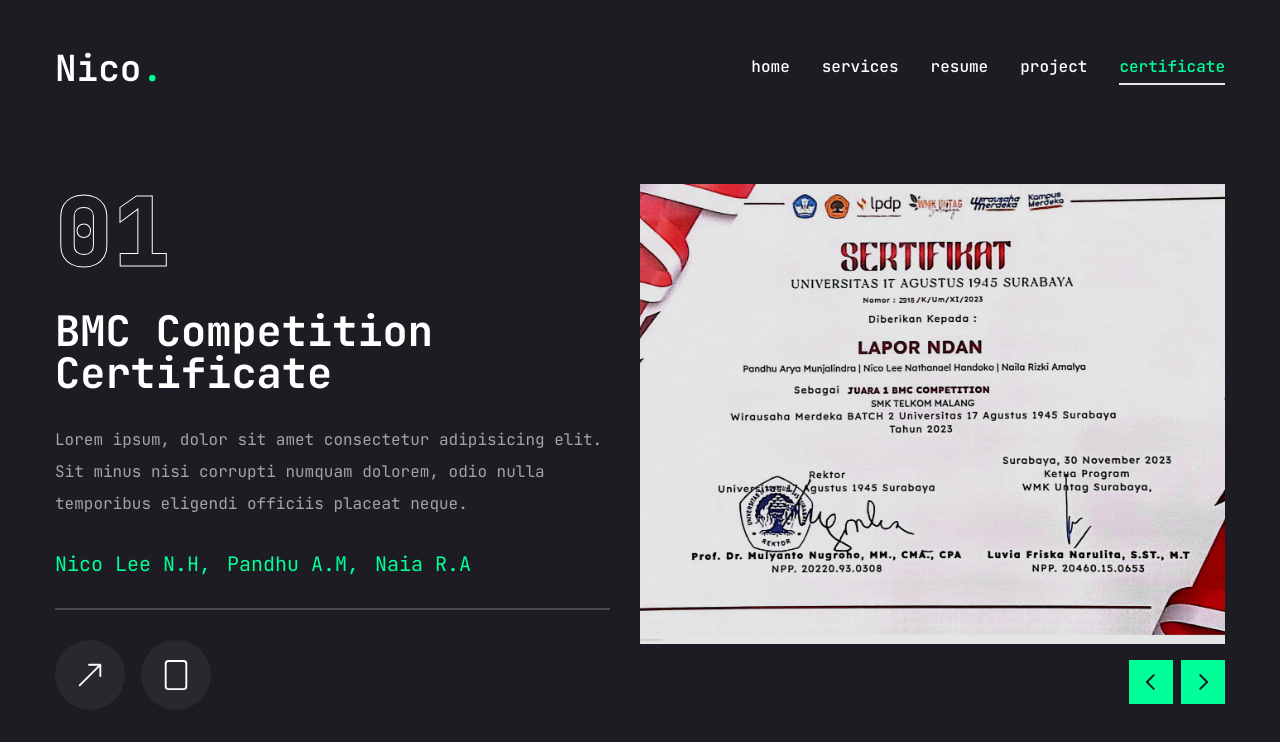
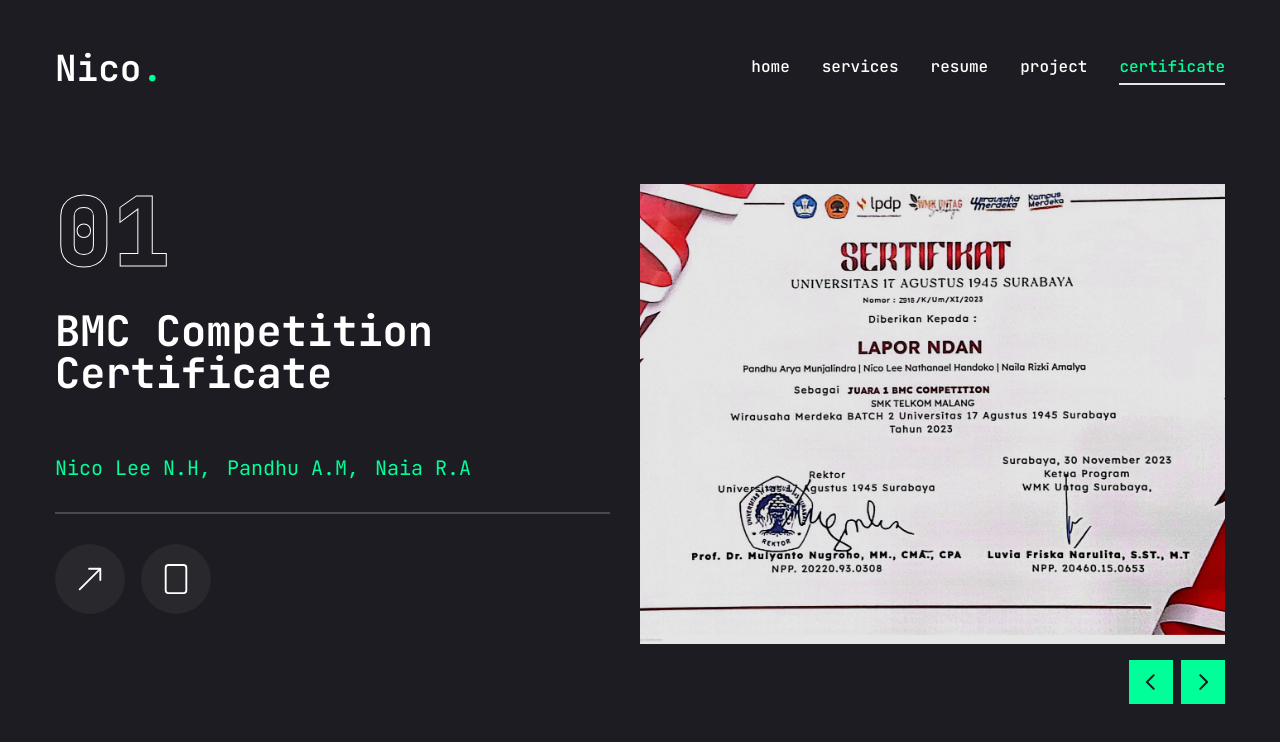
Before and after one commit to Nico-LeeNH/portfolioweb, a Next.js app: page /Certificate in a window 1280 px wide. Shown: the top 742 px of the page. Built offline with nearby package versions, Linux system fonts and the light colour scheme.

Commit message:
add certficate

```diff
--- a/app/Certificate/page.jsx
+++ b/app/Certificate/page.jsx
@@ -26,7 +26,7 @@
     num: "01",
     category: "BMC Competition",
     title: "project 1",
-    description: "Lorem ipsum, dolor sit amet consectetur adipisicing elit. Sit minus nisi corrupti numquam dolorem, odio nulla temporibus eligendi officiis placeat neque.",
+    description: "",
     stack:[{name: "Nico Lee N.H"}, {name: "Pandhu A.M"}, {
       name: "Naia R.A"
     }],
@@ -38,9 +38,9 @@
     num: "02",
     category: "Moklet Idea Challenge",
     title: "project 1",
-    description: "Lorem ipsum, dolor sit amet consectetur adipisicing elit. Sit minus nisi corrupti numquam dolorem, odio nulla temporibus eligendi officiis placeat neque.",
-    stack:[{name: "Nico Lee N.H"}, {name: "Sulthan Rafi A.B"}, {
-      name: "Sabrina"}, {name: "Asya"
+    description: "",
+    stack:[{name: "Nico L."}, {name: "Sulthan R."}, {
+      name: "Sabrina C."}, {name: "Rizkya D."
     }],
     image: '/assets/Sertifikat/MIC.jpg',
     live: "https://drive.google.com/file/d/1MggiXGjV-4eGFd1JN89xB4YTlxBTnXML/view?usp=sharing",
@@ -50,7 +50,7 @@
     num: "03",
     category: "Hackathon",
     title: "project 1",
-    description: "Lorem ipsum, dolor sit amet consectetur adipisicing elit. Sit minus nisi corrupti numquam dolorem, odio nulla temporibus eligendi officiis placeat neque.",
+    description: "",
     stack:[{name: "Nico Lee N.H"}, {name: "Pandhu A.M"}, {
       name: "Asfina Andini"
     }],
@@ -62,8 +62,8 @@
     num: "04",
     category: "Database",
     title: "project 1",
-    description: "Lorem ipsum, dolor sit amet consectetur adipisicing elit. Sit minus nisi corrupti numquam dolorem, odio nulla temporibus eligendi officiis placeat neque.",
-    stack:[{name: "Nico Lee Nathanael Handoko"}],
+    description: "",
+    stack:[{name: ""}],
     image: '/assets/Sertifikat/Databases_page-0001.jpg',
     live: "",
     github: "https://drive.google.com/drive/folders/13ytWoUyc5McWM_yI0t8hAG-SBV7aFj7Z?usp=sharing",
@@ -72,9 +72,19 @@
     num: "05",
     category: "Teaching Factory Program",
     title: "project 1",
-    description: "Lorem ipsum, dolor sit amet consectetur adipisicing elit. Sit minus nisi corrupti numquam dolorem, odio nulla temporibus eligendi officiis placeat neque.",
-    stack:[{name: "Nico Lee Natahanael Handoko"}],
+    description: "",
+    stack:[{name: ""}],
     image: '/assets/Sertifikat/Nico Lee Nathanael Handoko_JH_page-0001.jpg',
+    live: "",
+    github: "https://drive.google.com/drive/folders/13ytWoUyc5McWM_yI0t8hAG-SBV7aFj7Z?usp=sharing",
+  },
+  {
+    num: "06",
+    category: "Chess Competition",
+    title: "project 1",
+    description: "",
+    stack:[{name: ""}],
+    image: '/assets/Sertifikat/NICO LEE NATHANAEL H(TCC)_page-0001.jpg',
     live: "",
     github: "https://drive.google.com/drive/folders/13ytWoUyc5McWM_yI0t8hAG-SBV7aFj7Z?usp=sharing",
   },
```
Also changed, not shown: 2 other files (tests, documents, lock files or other folders).
